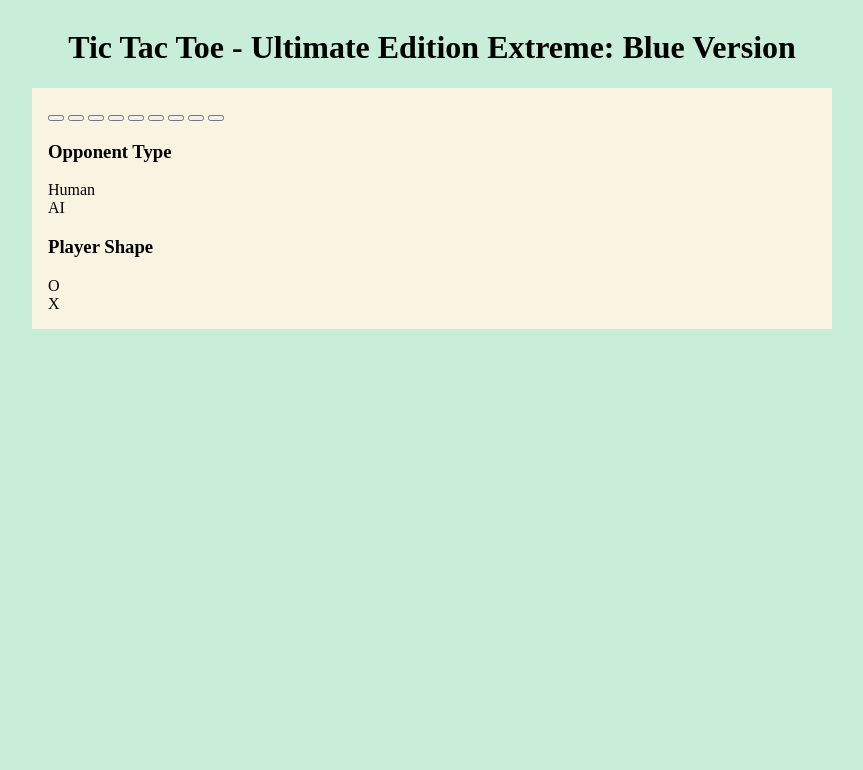
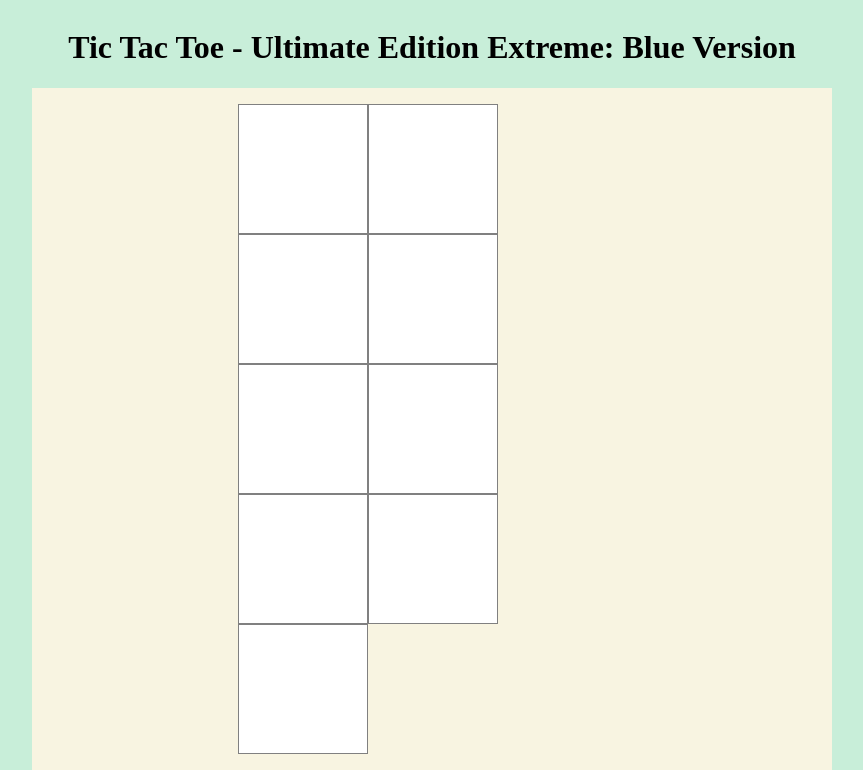
Before and after one commit to ThousandLeaves/TicTacToeGame, a plain HTML site: page index.html in a window 1280 px wide. Shown: the top 770 px of the page, without its empty margins (208-1071 px from the left). Drawn offline with Linux system fonts and the light colour scheme.

Commit message:
Built tic-tac-toe grid

```diff
--- a/index.html
+++ b/index.html
@@ -13,6 +13,7 @@
 
         <div class="content-box">
             <div class="game-area">
+                <div class="framing-box">
                     <!-- 3x3 clickable grid here -->
                     <button class="game-btn"></button>
                     <button class="game-btn"></button>
@@ -23,6 +24,7 @@
                     <button class="game-btn"></button>
                     <button class="game-btn"></button>
                     <button class="game-btn"></button>
+                </div>
             </div>
             <div class="other-player-type">
                 <!-- AI or human -->
--- a/style.css
+++ b/style.css
@@ -12,3 +12,29 @@ body {
     height: 60%;
     width: 60vw;
 }
+
+.framing-box {
+    width: 50%;
+}
+
+.game-area {
+    display: flex;
+    flex-flow: row wrap;
+    justify-content: center;
+}
+
+.game-btn {
+    margin: 0 -2px;
+    flex-basis: 33%;
+}
+
+button {
+    border: 1px solid gray;
+    background-color: white;
+    padding: 64px;
+}
+button:active {
+    /* border: 2px solid gray; */
+    outline: none;
+    border: 1px solid gray;
+}
```
Lines whose indentation alone changed are shown as unchanged.
